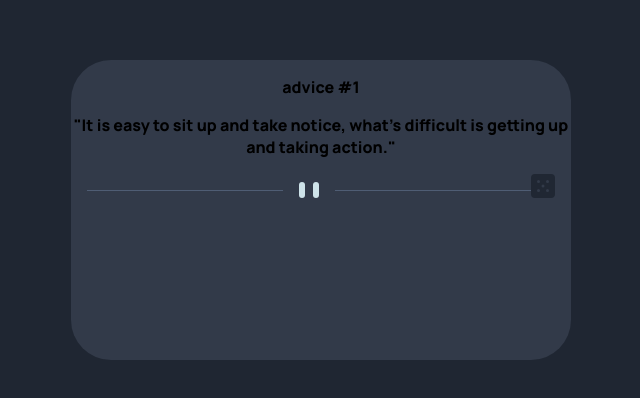
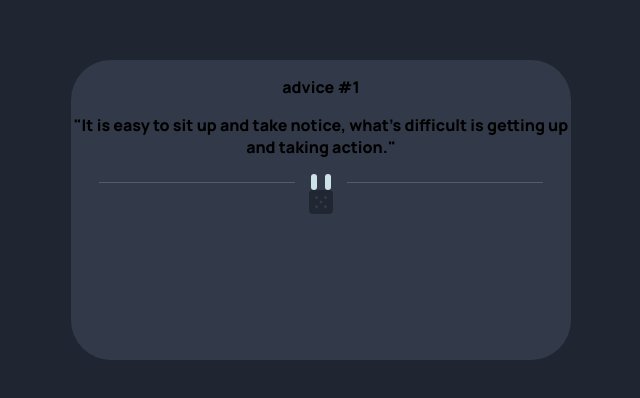
Before and after one commit to nico-dev-it/advice-generator, a React (Create React App) app: page / in a window 1280 px wide. Shown: the part 140-538 px from the top of the page, without its empty margins (339-979 px from the left). Built offline with nearby package versions, Linux system fonts and the light colour scheme.

Commit message:
minor bug fixed

```diff
--- a/src/components/advice.js
+++ b/src/components/advice.js
@@ -12,6 +12,9 @@ const StyledCard = styled.div`
     left: 50%;
     margin: -200px 0 0 -230px;
     border-radius: 40px;
+    display: flex;
+    flex-direction: column;
+    align-items: center;
     `
 
 const Advice = () => {
@@ -30,7 +33,6 @@ const Advice = () => {
 
     return (
         <StyledCard>
-            <div>
                 {
                     advice.data != undefined ?
                         <div>
@@ -50,7 +52,6 @@ const Advice = () => {
                         d="M20 0H4a4.005 4.005 0 0 0-4 4v16a4.005 4.005 0 0 0 4 4h16a4.005 4.005 0 0 0 4-4V4a4.005 4.005 0 0 0-4-4ZM7.5 18a1.5 1.5 0 1 1 0-3 1.5 1.5 0 0 1 0 3Zm0-9a1.5 1.5 0 1 1 0-3 1.5 1.5 0 0 1 0 3Zm4.5 4.5a1.5 1.5 0 1 1 0-3 1.5 1.5 0 0 1 0 3Zm4.5 4.5a1.5 1.5 0 1 1 0-3 1.5 1.5 0 0 1 0 3Zm0-9a1.5 1.5 0 1 1 0-3 1.5 1.5 0 0 1 0 3Z"
                         fill="#202733"/>
                 </svg>
-            </div>
         </StyledCard>
     )
 }
```
